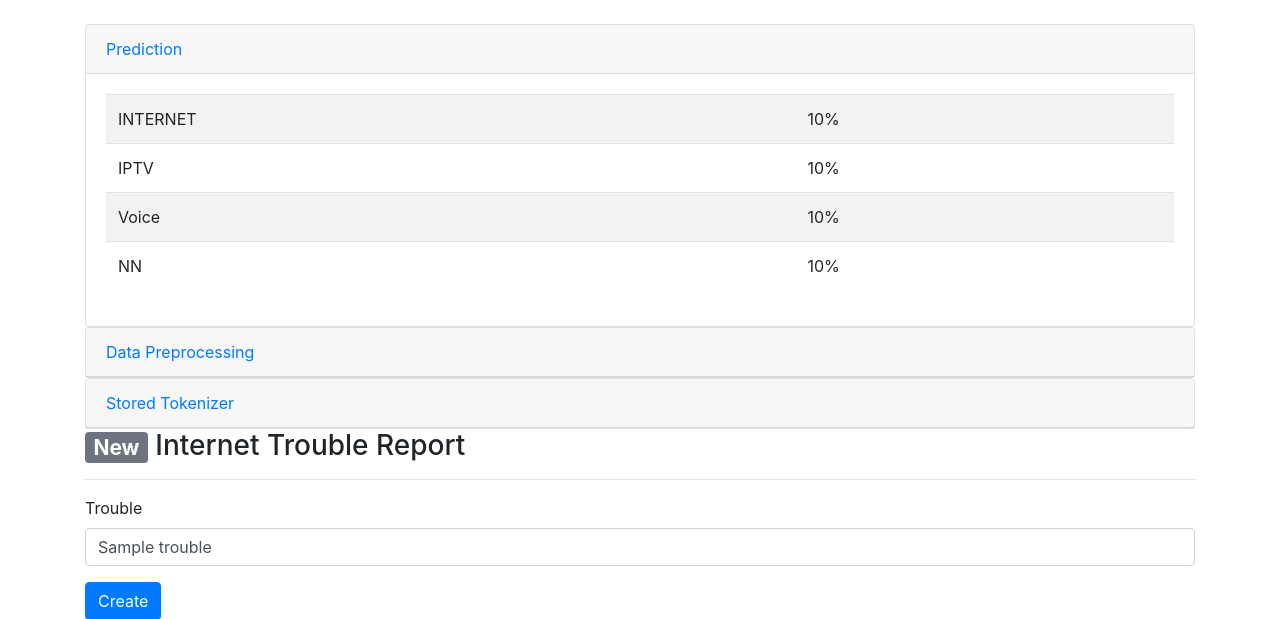
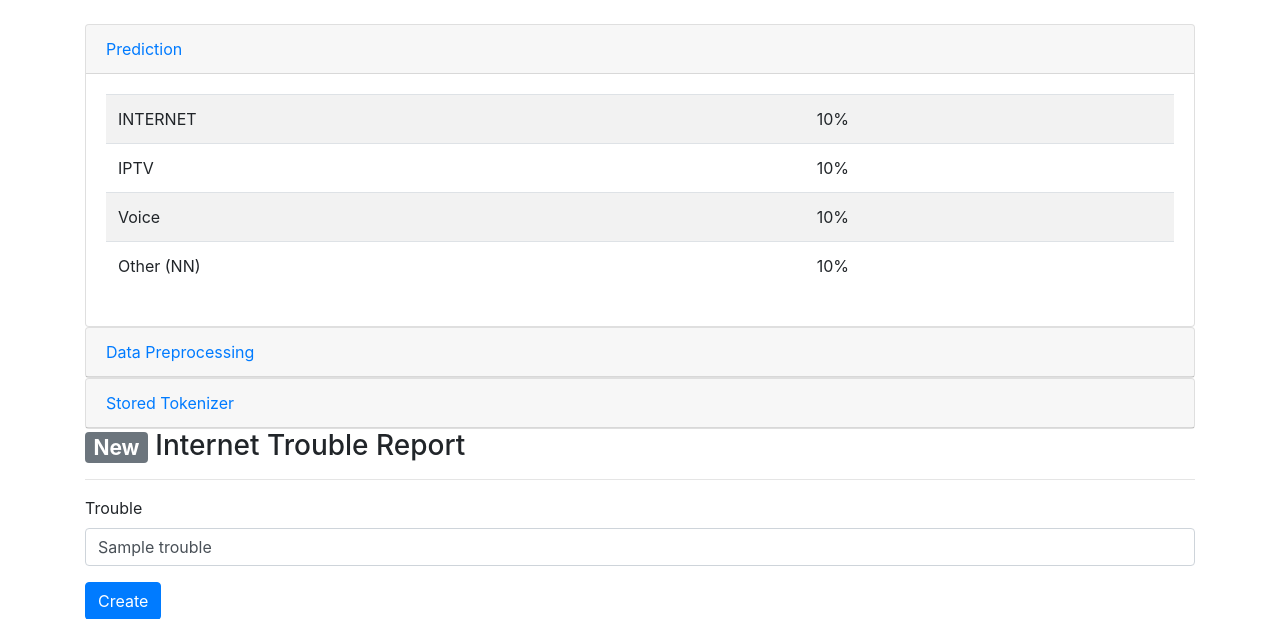
Before and after one commit to norfabagas/inet-trouble-app, a Python web app: template app/templates/add.html in a window 1280 px wide. Shown: the part 56-675 px from the top of the page. Run offline with Jinja, Linux system fonts and the light colour scheme; the template is opened without the code that fills it: most values are stand-ins (such as "Sample title", 1, 10 or a date in 2020).

Commit message:
Rename NN to Other (NN)

```diff
--- a/app/templates/add.html
+++ b/app/templates/add.html
@@ -34,7 +34,7 @@ Profile
             <td class="{{'font-weight-bold' if result['prediction'] == 'VOICE' else ''}}">{{ result['result']['VOICE'] * 100 }}%</td>
           </tr>
           <tr>
-            <td>NN</td>
+            <td>Other (NN)</td>
             <td class="{{'font-weight-bold' if result['prediction'] == 'NN' else ''}}">{{ result['result']['NN'] * 100 }}%</td>
           </tr>
         </table>
--- a/app/templates/edit.html
+++ b/app/templates/edit.html
@@ -37,7 +37,7 @@ Profile
     <label for="category">Category {{ '(predicted from ML)' if data['internet_trouble']['is_predicted'] else '' }}</label>
     <select name="category" class="form-control">
       <option value="INTERNET" {{ 'selected' if data['internet_trouble']['category']=='INTERNET' else '' }}>INTERNET</option>
-      <option value="NN" {{ 'selected' if data['internet_trouble']['category']=='NN' else '' }}>NN</option>
+      <option value="NN" {{ 'selected' if data['internet_trouble']['category']=='NN' else '' }}>Other (NN)</option>
       <option value="IPTV" {{ 'selected' if data['internet_trouble']['category']=='IPTV' else '' }}>IPTV</option>
       <option value="VOICE" {{ 'selected' if data['internet_trouble']['category']=='VOICE' else '' }}>VOICE</option>
     </select>
```
